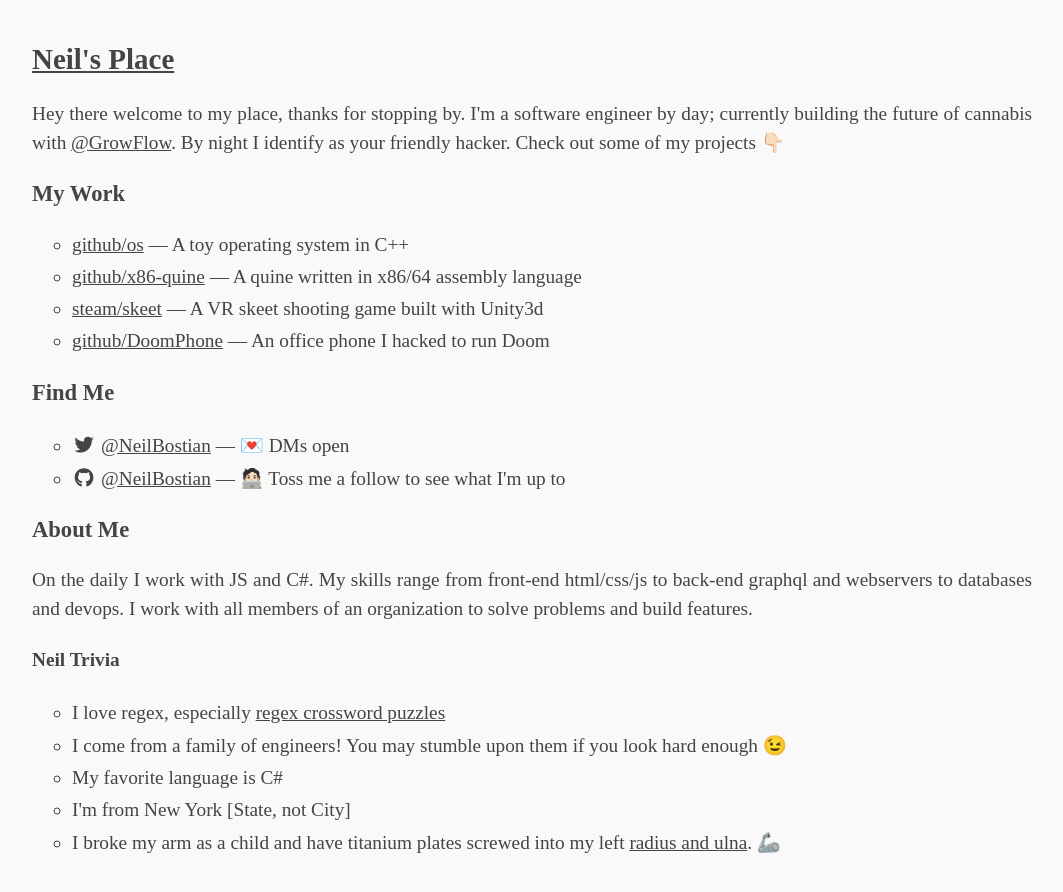
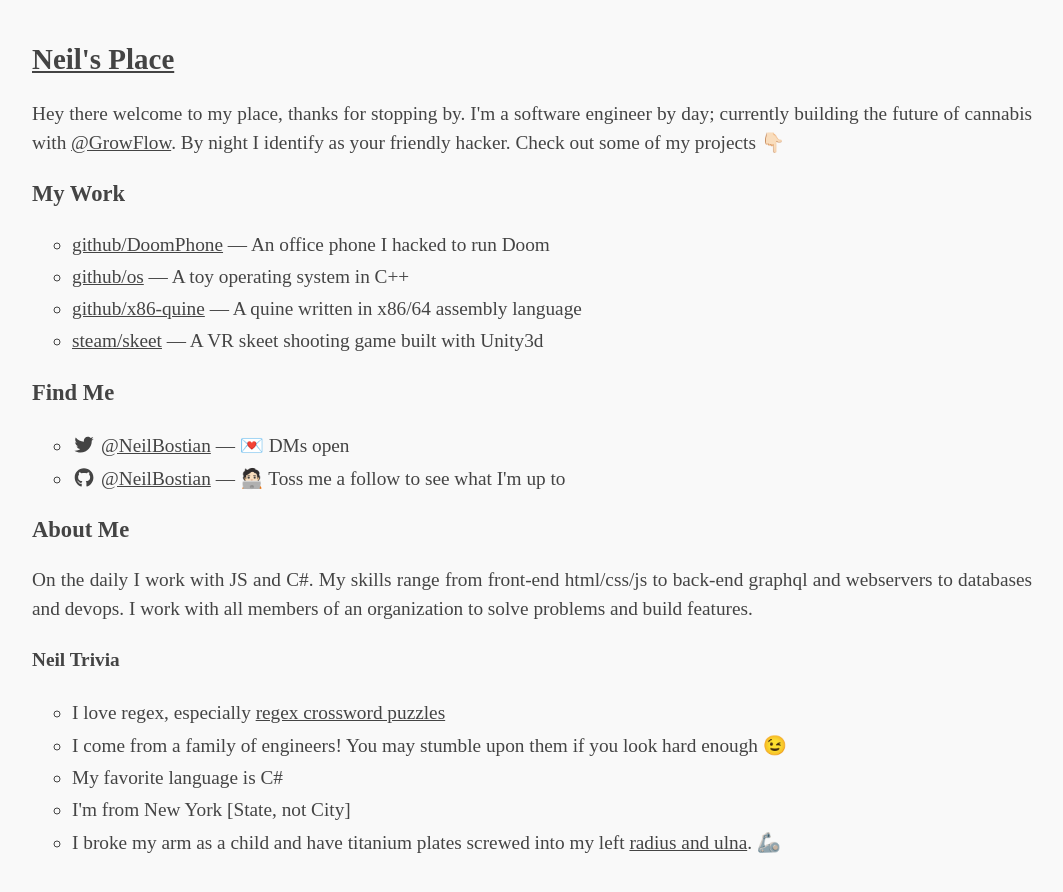
Before and after one commit to NeilBostian/neilbostian.github.io, a React (Create React App) app: page /#/ in a window 1280 px wide. Shown: the top 892 px of the page, without its empty margins (108-1171 px from the left). Built offline with nearby package versions, Linux system fonts and the light colour scheme.

Commit message:
chore: reorder list

```diff
--- a/src/pages/home.js
+++ b/src/pages/home.js
@@ -14,6 +14,9 @@
       <h3>My Work</h3>
       <ul>
         <li>
+          <Link to="/doomphone">github/DoomPhone</Link> — An office phone I hacked to run Doom
+        </li>
+        <li>
           <a href="https://github.com/NeilBostian/os">github/os</a> — A toy operating system in C++
         </li>
         <li>
@@ -23,9 +26,6 @@
         <li>
           <a href="http://store.steampowered.com/app/446770">steam/skeet</a> — A VR skeet shooting game built with
           Unity3d
-        </li>
-        <li>
-          <Link to="/doomphone">github/DoomPhone</Link> — An office phone I hacked to run Doom
         </li>
       </ul>
       <h3>Find Me</h3>
```
